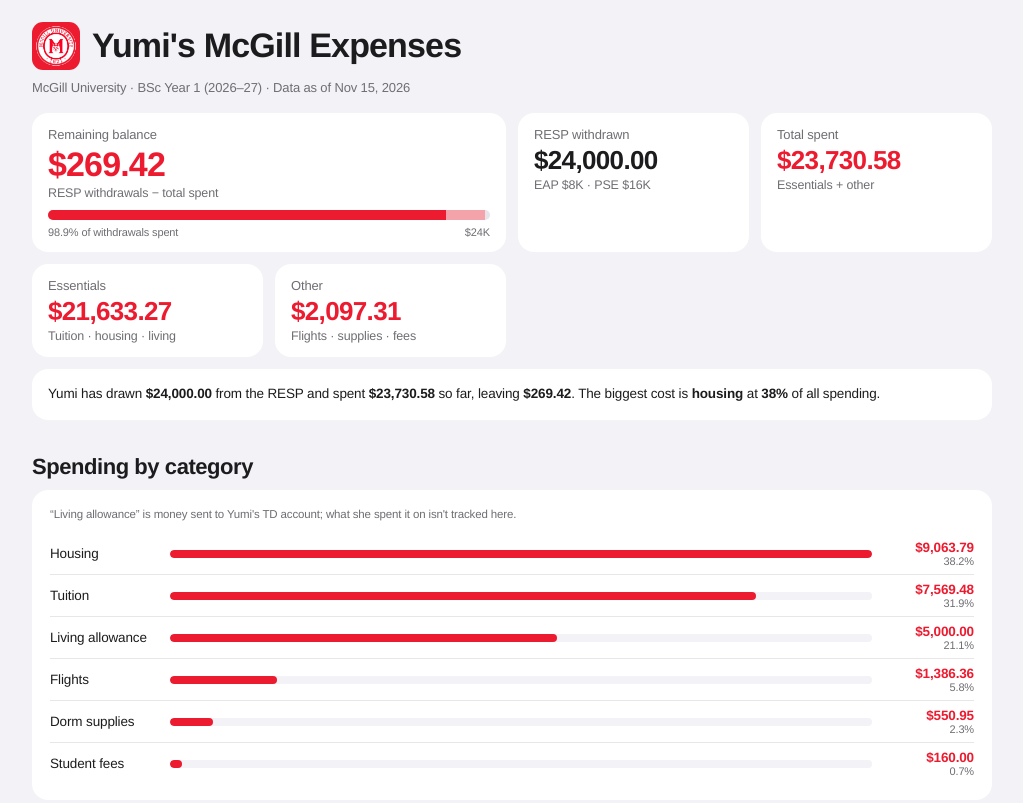
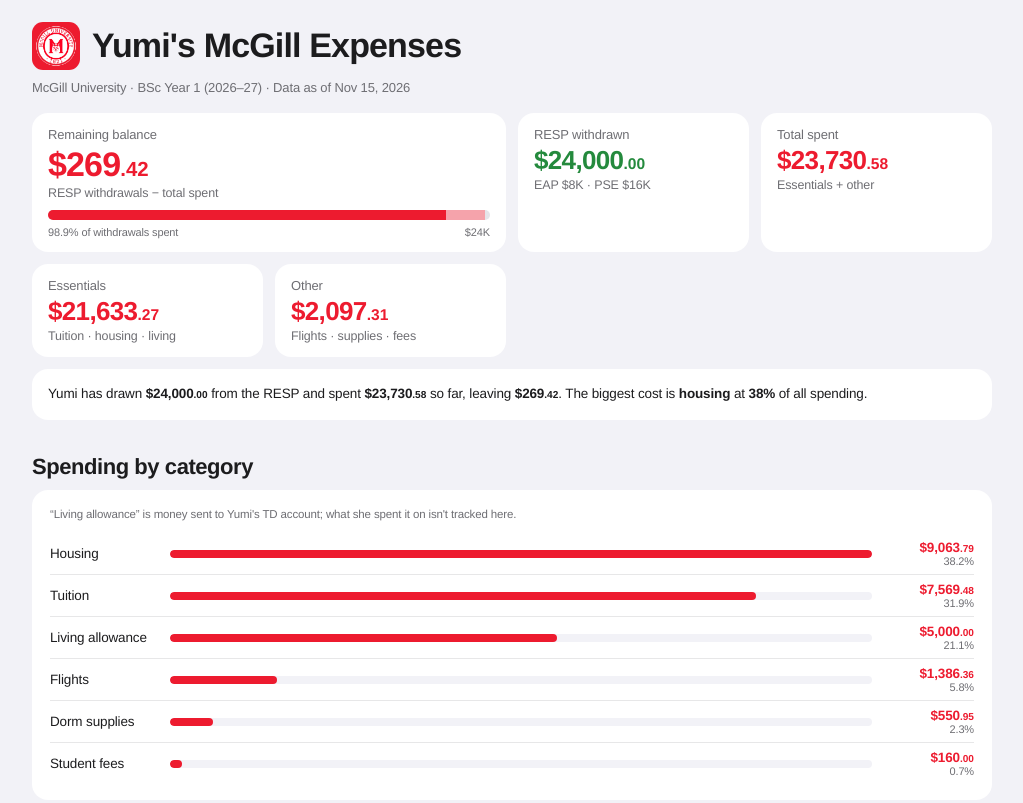
Before and after one commit to esanghun2017/mcgill, a plain HTML site: page index.html in a window 1280 px wide. Shown: the top 803 px of the page, without its empty margins (128-1151 px from the left). Drawn offline with Linux system fonts and the light colour scheme.

Commit message:
Update index.html

```diff
--- a/index.html
+++ b/index.html
@@ -63,6 +63,7 @@ td.it b{font-weight:600}td.it small{display:block;font-size:12px;color:var(--mut
 .r{text-align:right;white-space:nowrap}
 td.r{font-weight:600}td.r small{display:block;font-size:11px;font-weight:400;color:var(--muted)}
 .up{color:var(--ok)}.down{color:var(--bad)}.spend{color:var(--red)}
+.c{font-size:.75em;letter-spacing:0}.card .v .c{font-size:.6em}.inc{color:#248A3D}
 details{margin-top:22px;font-size:12px;color:var(--muted);line-height:1.7}
 summary{cursor:pointer;color:var(--ink);font-size:13.5px;font-weight:500}
 details ul{padding-left:1.2em;margin:6px 0 0}
@@ -94,7 +95,7 @@ details ul{padding-left:1.2em;margin:6px 0 0}
       <div class="ubar" id="ubar"></div>
       <div class="scale"><span id="usedpct"></span><span id="inflowlbl"></span></div>
     </div>
-    <div class="card"><div class="k">RESP withdrawn</div><div class="v" id="inflow"></div><div class="d" id="respsplit"></div></div>
+    <div class="card"><div class="k">RESP withdrawn</div><div class="v inc" id="inflow"></div><div class="d" id="respsplit"></div></div>
     <div class="card"><div class="k">Total spent</div><div class="v spend" id="out"></div><div class="d">Essentials + other</div></div>
     <div class="card"><div class="k">Essentials</div><div class="v spend" id="ess"></div><div class="d">Tuition · housing · living</div></div>
     <div class="card"><div class="k">Other</div><div class="v spend" id="ext"></div><div class="d">Flights · supplies · fees</div></div>
@@ -141,7 +142,7 @@ details ul{padding-left:1.2em;margin:6px 0 0}
 </div>
 
 <script>
-const VERSION = "v2.3";
+const VERSION = "v2.7";
 const DATA_AS_OF = "2026-11-15";
 
 // Transactions: [date, item, note, essentials, other]  — money in is +, money out is −
@@ -170,6 +171,13 @@ const MON = ["Jan","Feb","Mar","Apr","May","Jun","Jul","Aug","Sep","Oct","Nov","
 const fmtDate = (s) => { const [y, m, d] = s.split("-"); return `${MON[+m - 1]} ${+d}, ${y}`; };
 const fmtShort = (s) => { const [, m, d] = s.split("-"); return `${MON[+m - 1]} ${+d}`; };
 const $ = (id) => document.getElementById(id);
+// Put a money amount into an element with smaller cents: "$1,234" + ".56"
+const putMoney = (node, v, prefix = "") => {
+  const t = prefix + money(v); const i = t.lastIndexOf(".");
+  node.textContent = t.slice(0, i);
+  const c = document.createElement("span"); c.className = "c"; c.textContent = t.slice(i);
+  node.append(c); return node;
+};
 const el = (tag, cls, txt) => { const e = document.createElement(tag); if (cls) e.className = cls; if (txt != null) e.textContent = txt; return e; };
 
 const cat = (s) => /tuition/i.test(s) ? "Tuition"
@@ -197,26 +205,26 @@ const catList = [...cats].map(([n, a]) => ({n, a, s: out ? a / out * 100 : 0})).
 
 // Header + cards
 $("sub").textContent = `McGill University · BSc Year 1 (2026–27) · Data as of ${fmtDate(DATA_AS_OF)}`;
-$("net").textContent = money(net);
-$("net").style.color = net < 0 ? "#007AFF" : "var(--red)";
-$("inflow").textContent = money(inflow);
+putMoney($("net"), net);
+$("net").style.color = net < 0 ? "#248A3D" : "var(--red)";
+putMoney($("inflow"), inflow);
 $("respsplit").textContent = `EAP ${short(resp.EAP)} · PSE ${short(resp.PSE)}`;
-$("out").textContent = money(out);
-$("ess").textContent = money(ess);
-$("ext").textContent = money(ext);
+putMoney($("out"), out);
+putMoney($("ess"), ess);
+putMoney($("ext"), ext);
 const used = inflow ? out / inflow * 100 : 0;
 // Bar turns blue when the balance goes negative
 const neg = net < 0, base = Math.max(inflow, out) || 1;
-const b1 = el("div"); b1.style.width = (ess / base * 100) + "%"; b1.style.background = neg ? "#007AFF" : "var(--tint)";
-const b2 = el("div"); b2.style.width = (ext / base * 100) + "%"; b2.style.background = neg ? "#8EC1FF" : "var(--soft)";
+const b1 = el("div"); b1.style.width = (ess / base * 100) + "%"; b1.style.background = neg ? "#248A3D" : "var(--tint)";
+const b2 = el("div"); b2.style.width = (ext / base * 100) + "%"; b2.style.background = neg ? "#8FD19E" : "var(--soft)";
 $("ubar").append(b1, b2);
 $("usedpct").textContent = `${used.toFixed(1)}% of withdrawals spent`;
 $("inflowlbl").textContent = short(inflow);
 
 // Summary
 const sm = $("summary");
-sm.append("Yumi has drawn ", el("b", null, money(inflow)), " from the RESP and spent ",
-  el("b", null, money(out)), " so far, leaving ", el("b", null, money(net)), ". The biggest cost is ",
+sm.append("Yumi has drawn ", putMoney(el("b"), inflow), " from the RESP and spent ",
+  putMoney(el("b"), out), " so far, leaving ", putMoney(el("b"), net), ". The biggest cost is ",
   el("b", null, catList[0].n.toLowerCase()), " at ", el("b", null, catList[0].s.toFixed(0) + "%"), " of all spending.");
 
 // Categories
@@ -224,7 +232,7 @@ const max = catList.length ? catList[0].a : 1;
 for (const c of catList) {
   const r = el("div", "crow");
   const trk = el("div", "trk"); const f = el("div"); f.style.width = (c.a / max * 100) + "%"; trk.append(f);
-  const amt = el("div", "amt", money(c.a)); amt.append(el("small", null, c.s.toFixed(1) + "%"));
+  const amt = putMoney(el("div", "amt"), c.a); amt.append(el("small", null, c.s.toFixed(1) + "%"));
   r.append(el("div", null, c.n), trk, amt);
   $("cats").append(r);
 }
@@ -267,7 +275,7 @@ if (months.length) show(months[months.length - 1], cols[cols.length - 1]);
   const kind = v > 0 ? "RESP" : cat(d.desc);
   it.append(el("small", null, kind + (d.note ? " · " + d.note : "")));
   tr.append(it);
-  const a = el("td", "r" + (v > 0 ? " up" : " spend"), (v > 0 ? "+" : "") + money(v));
+  const a = putMoney(el("td", "r" + (v > 0 ? " inc" : " spend")), v, v > 0 ? "+" : "");
   a.append(el("small", null, v > 0 ? "Deposit" : (d.ess != null ? "Essential" : "Other")));
   tr.append(a);
   $("txs").append(tr);
```
